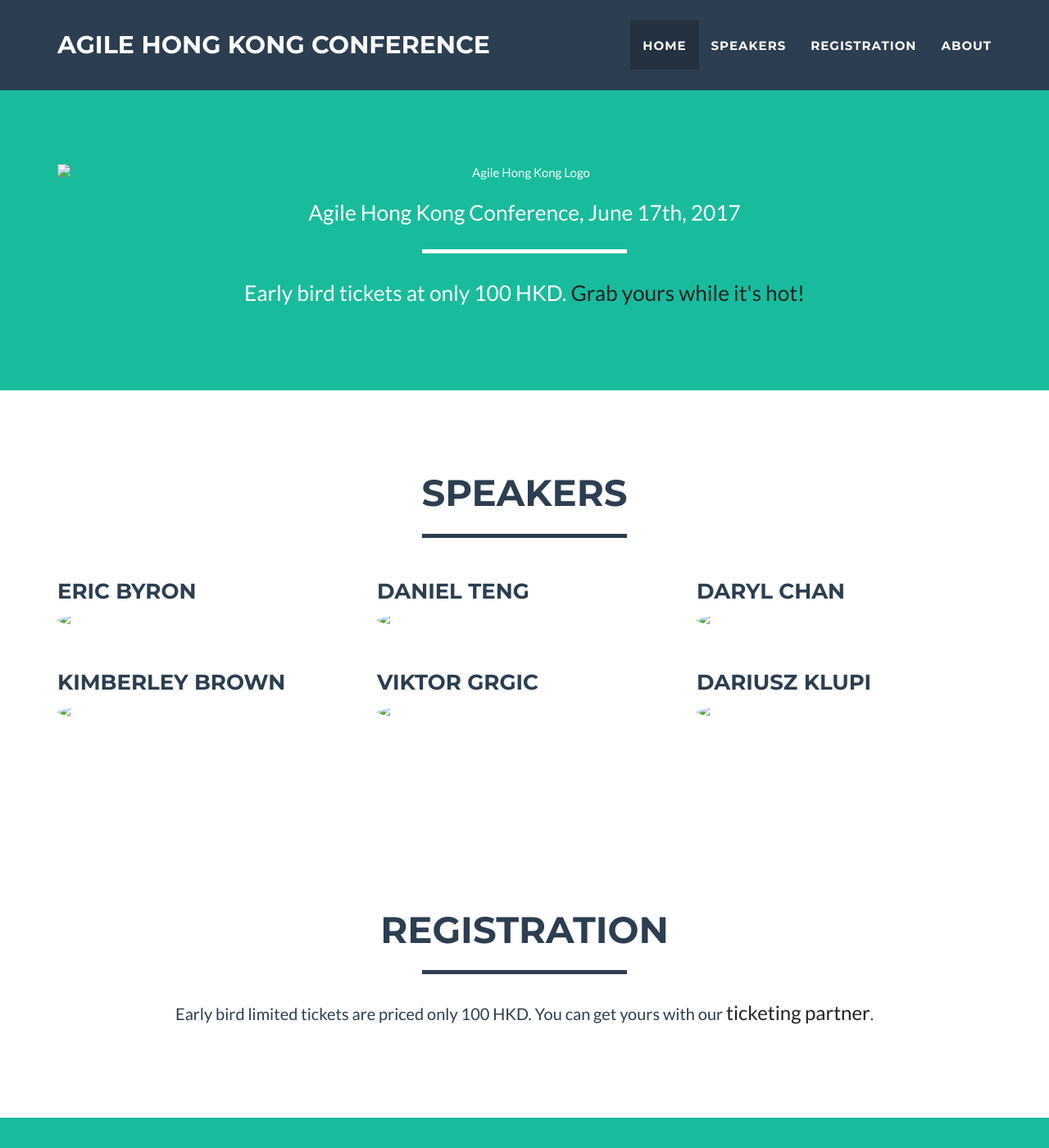
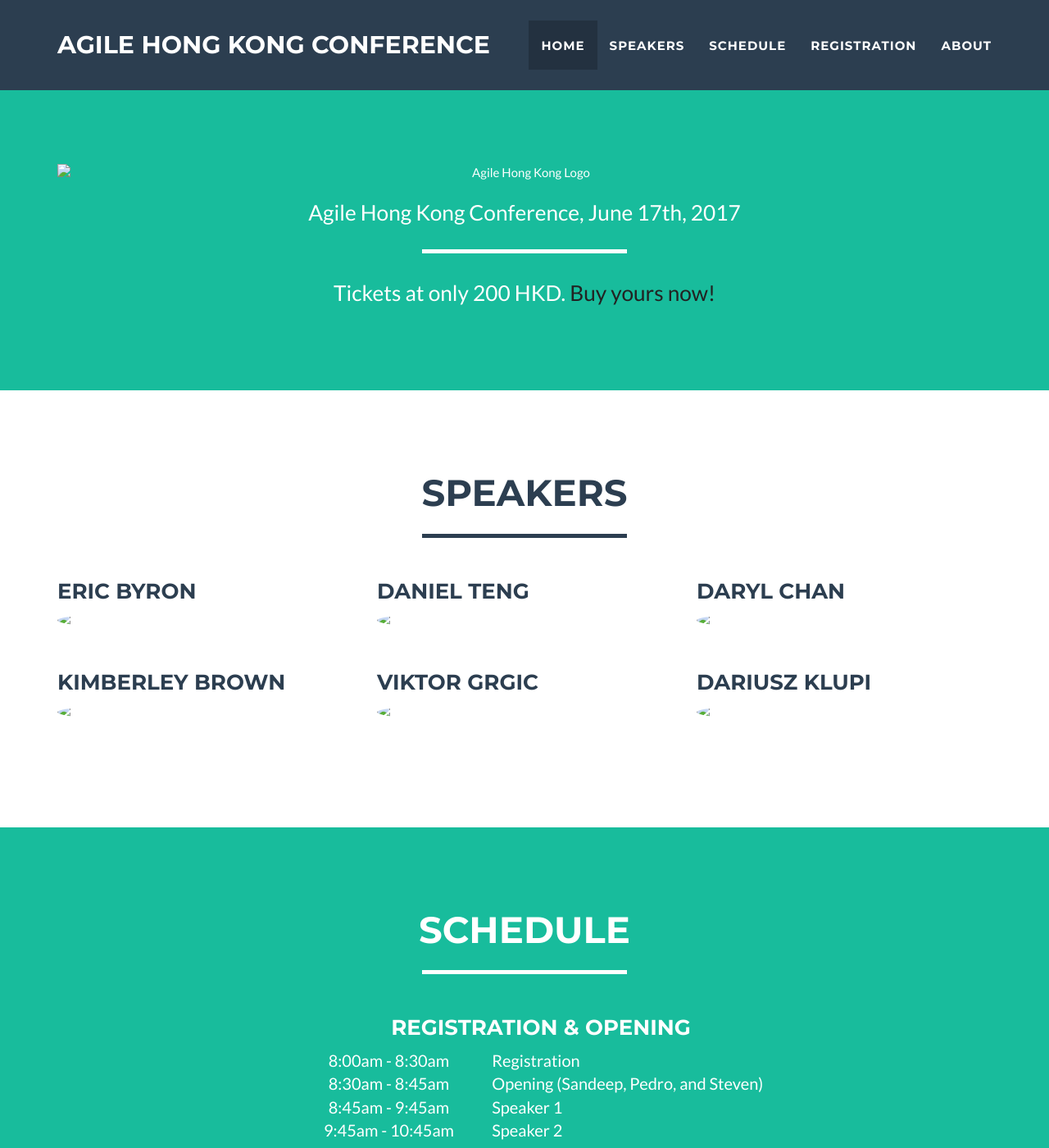
Before and after one commit to agilehk/agileconf2017, a Jekyll site: the page built from _posts/2014-07-18-project-10.markdown, in a window 1280 px wide and 1400 px high. Shown: the whole window at 82% size. Built offline with Jekyll 4.4.1, drawn with Linux system fonts in a browser that asks for light colours; some of the changed text lies outside the part shown.

Commit message:
adding schedule

```diff
--- a/_includes/header.html
+++ b/_includes/header.html
@@ -7,8 +7,9 @@
                     <div class="intro-text">
                         <span class="skills">Agile Hong Kong Conference, June 17th, 2017</span>
                         <hr class="star-light">
+                        <span class="skills">Tickets at only 200 HKD. <a href="https://www.eventbrite.hk/e/agile-hong-kong-conference-2017-tickets-34413473626" target="_blank">Buy yours now!</a></span>
+                        <!--
                         <span class="skills">Early bird tickets at only 100 HKD. <a href="https://www.eventbrite.hk/e/agile-hong-kong-conference-2017-tickets-34413473626" target="_blank">Grab yours while it's hot!</a></span>
-                        <!--
                         <span class="skills"><a href="http://bit.ly/Proposals_AgileConf_HK_2017" target="_blank">Call for Papers</a> is on till <del>April 30th</del> May 7th 23:59</span>
                         -->
                     </div>
--- a/_includes/nav.html
+++ b/_includes/nav.html
@@ -23,7 +23,10 @@
                         <a href="#cfp">Home</a>
                     </li>
                     <li class="page-scroll">
-                        <a href="#portfolio">speakers</a>
+                        <a href="#portfolio">Speakers</a>
+                    </li>
+                    <li class="page-scroll">
+                        <a href="#schedule">Schedule</a>
                     </li>
                     <li class="page-scroll">
                         <a href="#registration">Registration</a>
--- a/_includes/registration.html
+++ b/_includes/registration.html
@@ -5,7 +5,7 @@
                 <h2>Registration</h2>
                 <hr class="star-primary">
                 <p>
-                  Early bird limited tickets are priced only 100 HKD. You can get yours with our <a href="https://www.eventbrite.hk/e/agile-hong-kong-conference-2017-tickets-34413473626" target="_blank" class="registration"><big>ticketing partner</big></a>.
+                  Tickets are priced at only 200 HKD. You can get yours with our <a href="https://www.eventbrite.hk/e/agile-hong-kong-conference-2017-tickets-34413473626" target="_blank" class="registration"><big>ticketing partner</big></a>.
                 </p>
             </div>
         </div>
--- /dev/null
+++ b/_includes/schedule.html
@@ -0,0 +1,72 @@
+<section id="schedule" class="success">
+  <div class="container">
+    <div class="row">
+      <div class="col-lg-12 text-center">
+        <h2>Schedule</h2>
+        <hr class="star-light">
+      </div>
+    </div class="row">
+      <div class="col-lg-12 text-center">
+        <table border="0" style="margin: 0 auto;">
+          <tbody>
+            <tr>
+              <td colspan="2"><h3>Registration &amp; Opening</h3></td>
+            </tr>
+            <tr>
+              <td>8:00am - 8:30am</td>
+              <td class="text-left">Registration</td>
+            </tr>
+            <tr>
+              <td>8:30am - 8:45am</td>
+              <td class="text-left">Opening (Sandeep, Pedro, and Steven)</td>
+            </tr>
+            <tr>
+              <td>8:45am - 9:45am</td>
+              <td class="text-left">Speaker 1</td>
+            </tr>
+            <tr>
+              <td>9:45am - 10:45am</td>
+              <td class="text-left">Speaker 2</td>
+            </tr>
+            <tr>
+              <td colspan="2"><h3>Coffee Break</h3></td>
+            </tr>
+            <tr>
+              <td>11:15am - 12:15pm</td>
+              <td class="text-left">Speaker 3</td>
+            </tr>
+            <tr>
+              <td colspan="2"><h3>Lunch</h3></td>
+            </tr>
+            <tr>
+              <td>1:45pm - 2:45pm</td>
+              <td class="text-left">Speaker 4</td>
+            </tr>
+            <tr>
+              <td>2:45pm - 3:45pm</td>
+              <td class="text-left">Speaker 5</td>
+            </tr>
+            <tr>
+              <td colspan="2"><h3>Afternoon tea</h3></td>
+            </tr>
+            <tr>
+              <td>4:15pm - 5:15pm</td>
+              <td class="text-left">Speaker 6</td>
+            </tr>
+            <tr>
+              <td>5:15pm - 5:30pm</td>
+              <td class="text-left">Closing remarks</td>
+            </tr>
+            <tr>
+              <td colspan="2"><h3>Party</h3></td>
+            </tr>
+            <tr>
+              <td>5:30pm - late</td>
+              <td class="text-left">TBD</td>
+            </tr>
+          </tbody>
+        </table>
+      </div>
+    </div>
+  </div>
+</section>
--- a/_layouts/default.html
+++ b/_layouts/default.html
@@ -5,6 +5,7 @@
     {% include nav.html %}
     {% include header.html %}
     {% include portfolio_grid.html %}
+    {% include schedule.html %}
     {% include registration.html %}
     {% include about.html %}
     {% include venue.html %}
```
Also changed, not shown: _includes/css/main.css (+6 -1 lines).
